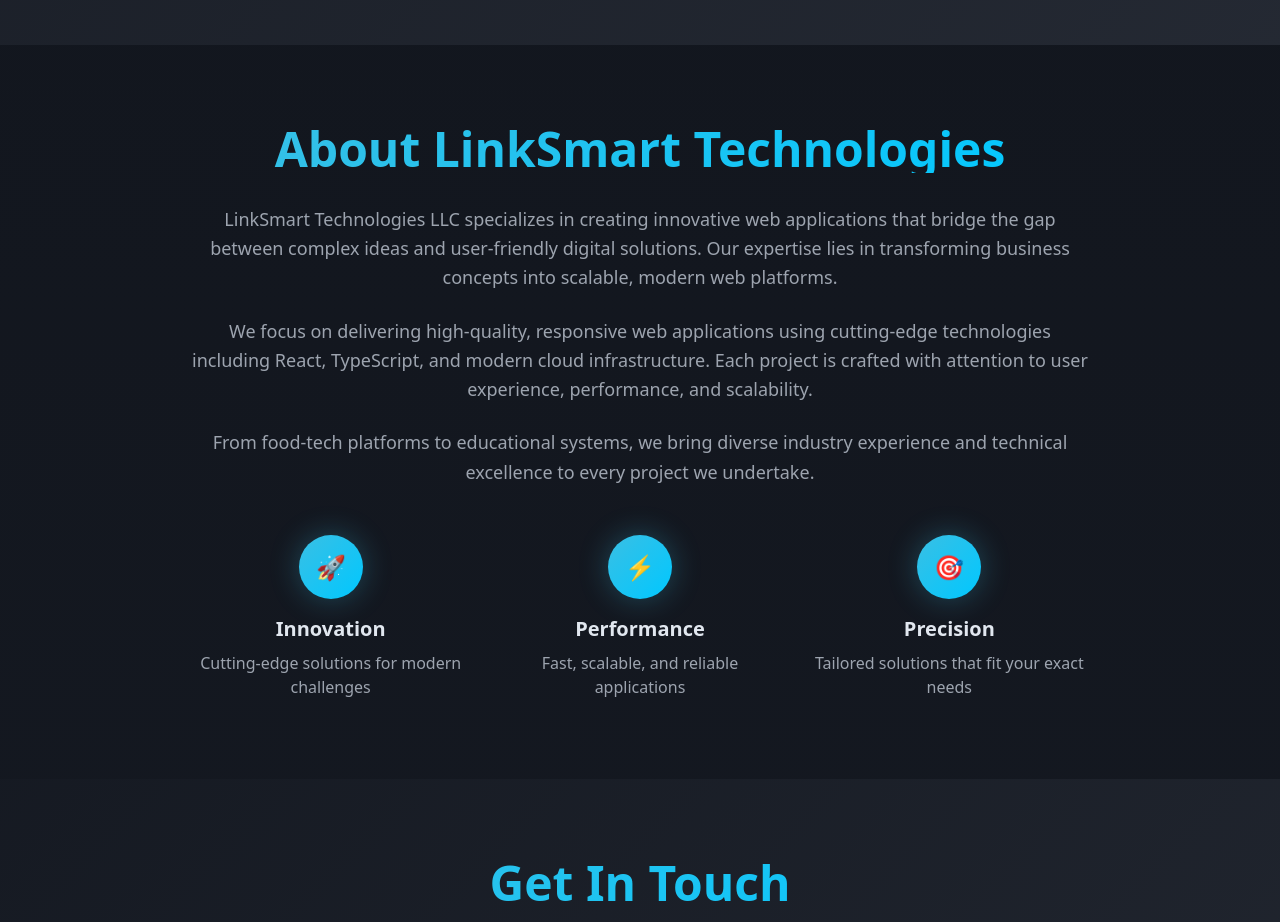
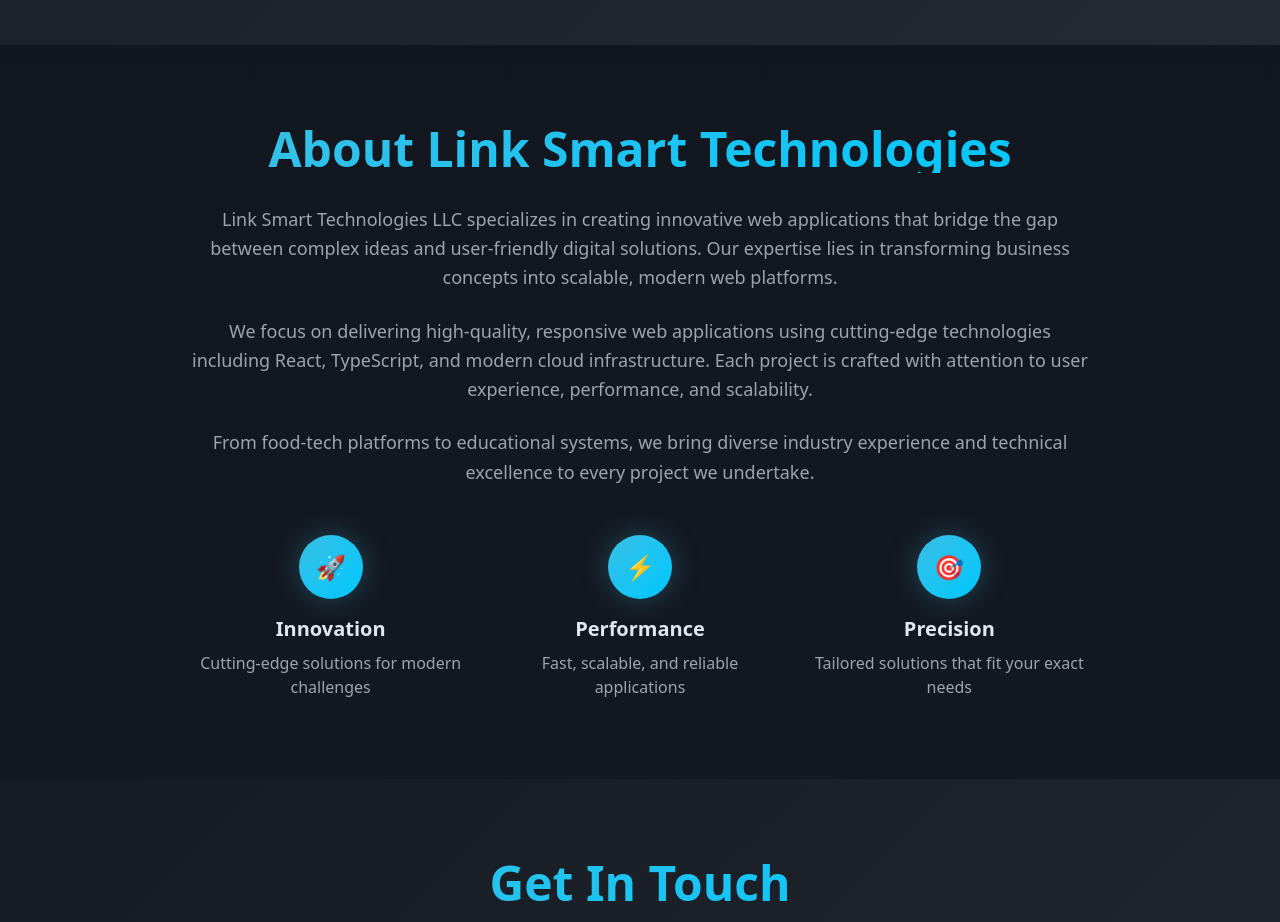
Before and after one commit to SteakWrangler/link-smart-technologies, a React (Vite) app: page / in a window 1280 px wide. Shown: the part 1940-2862 px from the top of the page. Built offline with nearby package versions, Linux system fonts and the light colour scheme.

Commit message:
Fix company name spacing
Corrected instances of "LinkSmart Technologies" to "Link Smart Technologies" throughout the codebase.

```diff
--- a/src/components/AboutSection.tsx
+++ b/src/components/AboutSection.tsx
@@ -3,11 +3,11 @@ const AboutSection = () => {
     <section id="about" className="py-20 px-6">
       <div className="max-w-4xl mx-auto text-center">
         <h2 className="text-4xl md:text-5xl font-bold mb-8 bg-gradient-primary bg-clip-text text-transparent">
-          About LinkSmart Technologies
+          About Link Smart Technologies
         </h2>
         <div className="space-y-6 text-lg text-muted-foreground leading-relaxed">
           <p>
-            LinkSmart Technologies LLC specializes in creating innovative web applications
+            Link Smart Technologies LLC specializes in creating innovative web applications
             that bridge the gap between complex ideas and user-friendly digital solutions.
             Our expertise lies in transforming business concepts into scalable, modern web platforms.
           </p>
```
